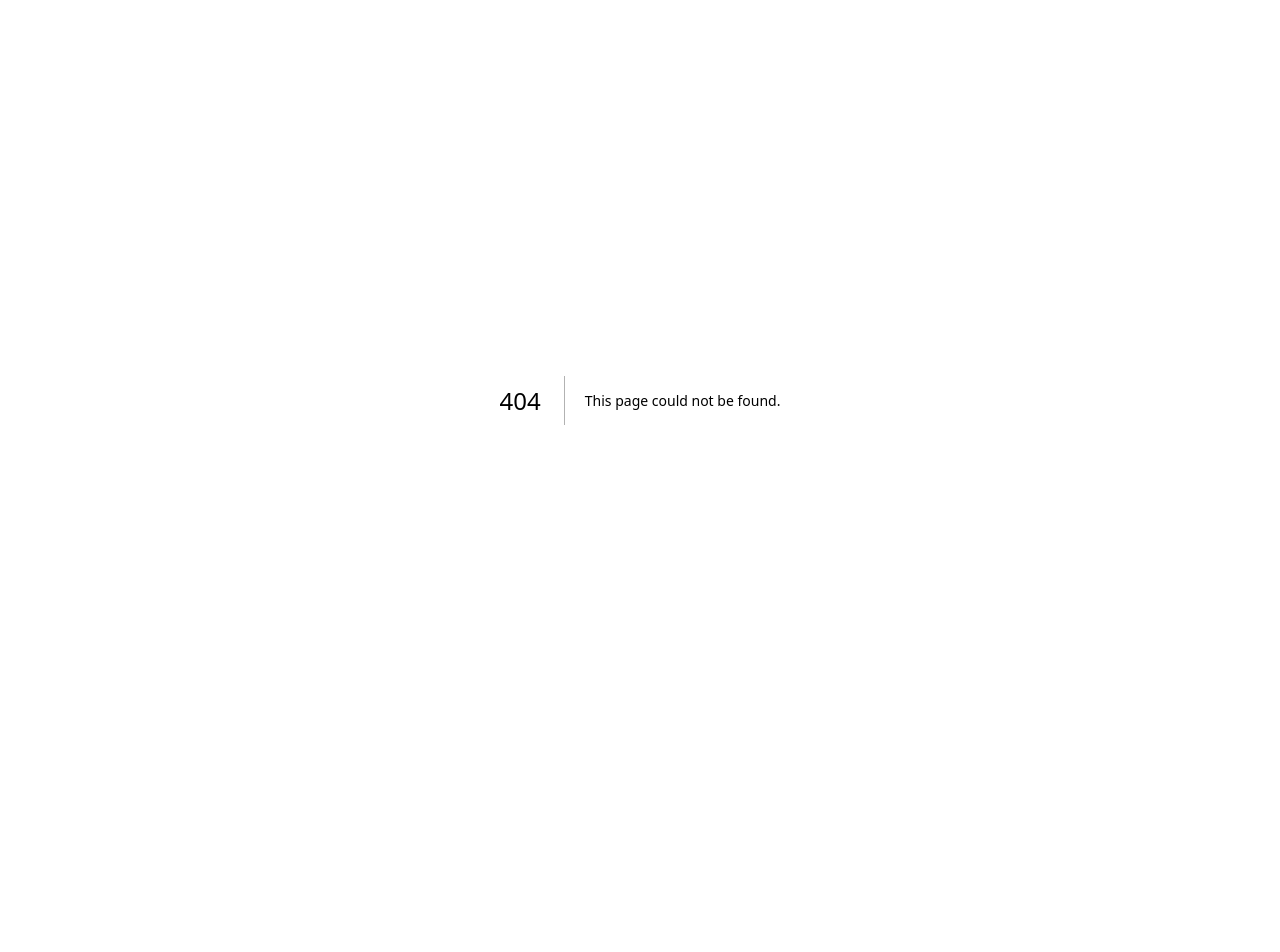
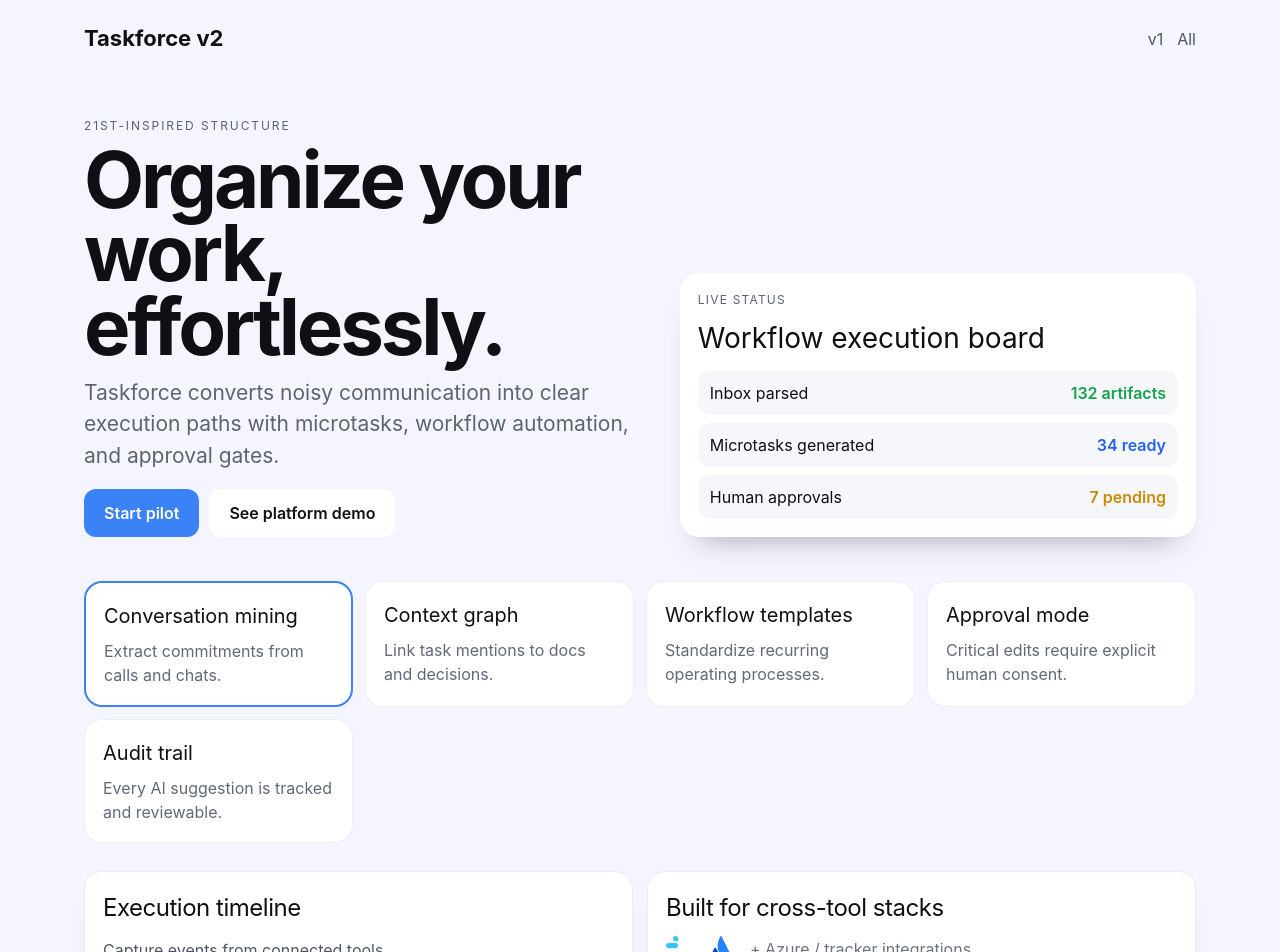
Before and after one commit to tokezooo/dat-analyst-dashboard-landings, a Next.js app: page /taskforce-v2 in a window 1280 px wide. Before the commit this address had no page. Shown: the top 952 px of the page. Before the commit the page ends 800 px from the top, so only its background shows below. Built offline with nearby package versions, Linux system fonts and the light colour scheme.

Commit message:
feat: add taskforce-v2 with 21st-inspired diversified layout

```diff
--- a/app/page.tsx
+++ b/app/page.tsx
@@ -12,6 +12,7 @@ const variants = [
   { href: "/v9-glass", name: "V9", shape: "Layered Panels" },
   { href: "/v10-playful", name: "V10", shape: "Storyboard Funnel" },
   { href: "/taskforce", name: "Taskforce", shape: "Project Landing" },
+  { href: "/taskforce-v2", name: "Taskforce V2", shape: "21st-inspired" },
 ];
 
 export default function LandingIndexPage() {
--- /dev/null
+++ b/app/taskforce-v2/page.tsx
@@ -0,0 +1,86 @@
+"use client";
+
+import Link from "next/link";
+
+const font = '-apple-system, BlinkMacSystemFont, "SF Pro Display", "SF Pro Text", "Segoe UI", Roboto, Helvetica, Arial, sans-serif';
+
+export default function TaskforceV2() {
+  return (
+    <main style={{ fontFamily: font, background: "#f4f5ff", color: "#101014", minHeight: "100vh" }}>
+      <div style={{ maxWidth: 1160, margin: "0 auto", padding: "0 24px 80px" }}>
+        <nav style={{ padding: "22px 0", display: "flex", justifyContent: "space-between", alignItems: "center" }}>
+          <div style={{ fontWeight: 700, fontSize: 22 }}>Taskforce v2</div>
+          <div style={{ display: "flex", gap: 14 }}>
+            <Link href="/taskforce" style={{ color: "#4b5563", textDecoration: "none" }}>v1</Link>
+            <Link href="/" style={{ color: "#4b5563", textDecoration: "none" }}>All</Link>
+          </div>
+        </nav>
+
+        <section style={{ display: "grid", gridTemplateColumns: "1.1fr 1fr", gap: 28, alignItems: "end", padding: "40px 0 34px" }}>
+          <div>
+            <p style={{ fontSize: 12, letterSpacing: ".16em", textTransform: "uppercase", color: "#596272" }}>21st-inspired structure</p>
+            <h1 style={{ fontSize: 78, lineHeight: .94, letterSpacing: "-.04em", margin: "8px 0 14px", fontWeight: 700 }}>Organize your work, effortlessly.</h1>
+            <p style={{ fontSize: 21, color: "#5d6470", maxWidth: 680 }}>
+              Taskforce converts noisy communication into clear execution paths with microtasks, workflow automation, and approval gates.
+            </p>
+            <div style={{ display: "flex", gap: 10, marginTop: 18 }}>
+              <button style={btn}>Start pilot</button><button style={{ ...btn, background: "#fff", color: "#111" }}>See platform demo</button>
+            </div>
+          </div>
+          <div style={{ background: "#fff", borderRadius: 20, padding: 18, boxShadow: "0 20px 30px -20px rgba(0,0,0,.35)" }}>
+            <p style={{ margin: 0, color: "#5b6270", fontSize: 12, letterSpacing: ".1em", textTransform: "uppercase" }}>Live status</p>
+            <h3 style={{ margin: "8px 0 0", fontSize: 28 }}>Workflow execution board</h3>
+            <div style={{ marginTop: 12, display: "grid", gap: 8 }}>
+              {[
+                ["Inbox parsed", "132 artifacts", "#16a34a"],
+                ["Microtasks generated", "34 ready", "#2563eb"],
+                ["Human approvals", "7 pending", "#ca8a04"],
+              ].map(([a, b, c]) => <div key={a} style={{ background: "#f6f7fb", borderRadius: 12, padding: "10px 12px", display: "flex", justifyContent: "space-between" }}><span>{a}</span><span style={{ color: c as string, fontWeight: 600 }}>{b}</span></div>)}
+            </div>
+          </div>
+        </section>
+
+        <section style={{ display: "grid", gridTemplateColumns: "repeat(auto-fit,minmax(220px,1fr))", gap: 12, marginTop: 10 }}>
+          {[
+            ["Conversation mining", "Extract commitments from calls and chats."],
+            ["Context graph", "Link task mentions to docs and decisions."],
+            ["Workflow templates", "Standardize recurring operating processes."],
+            ["Approval mode", "Critical edits require explicit human consent."],
+            ["Audit trail", "Every AI suggestion is tracked and reviewable."],
+          ].map(([t, d], i) => (
+            <article key={t} style={{ background: "white", borderRadius: 18, padding: 18, border: i===0?"2px solid #3b82f6":"1px solid #eceff3" }}>
+              <h3 style={{ margin: 0, fontSize: 20 }}>{t}</h3><p style={{ marginTop: 8, color: "#616977" }}>{d}</p>
+            </article>
+          ))}
+        </section>
+
+        <section style={{ marginTop: 28, display: "grid", gridTemplateColumns: "1fr 1fr", gap: 14 }}>
+          <div style={panel}><h3 style={h3}>Execution timeline</h3><ol style={{ color: "#4b5563", lineHeight: 1.8 }}><li>Capture events from connected tools</li><li>Generate ranked microtasks</li><li>Run workflow with evidence</li><li>Approve and sync back</li></ol></div>
+          <div style={panel}><h3 style={h3}>Built for cross-tool stacks</h3><div style={{ display: "flex", gap: 16, alignItems: "center", flexWrap: "wrap" }}><Slack /><Atlassian /><span style={{ color: "#6b7280" }}>+ Azure / tracker integrations</span></div></div>
+        </section>
+
+        <section style={{ marginTop: 26 }}>
+          <h2 style={h2}>Pricing</h2>
+          <div style={{ display: "grid", gridTemplateColumns: "repeat(3,1fr)", gap: 12 }}>
+            {[["Pilot","$990/mo","3 integrations + weekly support"],["Growth","$2,900/mo","5 teams + analytics + templates"],["Enterprise","Custom","Private deployment, SSO, SLA"]].map(([n,p,d],i)=><article key={n} style={{ ...panel, border: i===1?"2px solid #3b82f6":"1px solid #e9edf3"}}><p style={{margin:0,color:'#6b7280',textTransform:'uppercase',fontSize:12}}>{n}</p><p style={{fontSize:38,fontWeight:700,margin:'10px 0'}}>{p}</p><p style={{color:'#616977'}}>{d}</p><button style={{...btn,width:'100%',marginTop:14}}>{n==='Enterprise'?'Talk to sales':'Choose plan'}</button></article>)}
+          </div>
+        </section>
+
+        <section style={{ marginTop: 26 }}>
+          <h2 style={h2}>FAQ</h2>
+          <div style={{ display: "grid", gap: 8 }}>
+            {[["How fast is onboarding?","Typically 7–14 days for the first working workflow."],["Can we pilot one team?","Yes. Most customers start with product or ops."],["Does it replace Jira/Azure?","No, it orchestrates work and syncs back."]].map(([q,a])=> <details key={q} style={{...panel,padding:'14px 16px'}}><summary style={{fontWeight:600,cursor:'pointer'}}>{q}</summary><p style={{marginTop:8,color:'#616977'}}>{a}</p></details>)}
+          </div>
+        </section>
+      </div>
+    </main>
+  );
+}
+
+const btn: React.CSSProperties = { padding: "12px 20px", borderRadius: 12, background: "#3b82f6", color: "white", border: "none", fontWeight: 600 };
+const panel: React.CSSProperties = { background: "white", borderRadius: 18, padding: 18, border: "1px solid #e9edf3", boxShadow: "0 16px 24px -20px rgba(0,0,0,.4)" };
+const h2: React.CSSProperties = { fontSize: 36, margin: "0 0 10px", letterSpacing: "-.03em" };
+const h3: React.CSSProperties = { margin: "0 0 10px", fontSize: 24, letterSpacing: "-.02em" };
+
+function Slack(){return <svg width="26" height="26" viewBox="0 0 2447.6 2452.5"><path d="M897.4 0c-135.3.1-244.8 109.9-244.7 245.2-.1 135.3 109.5 245.1 244.8 245.2h244.8V245.2C1142.4 109.9 1032.8.1 897.4 0M897.4 654H244.8C109.5 654.1-.1 763.9 0 899.2c-.2 135.3 109.4 245.1 244.7 245.3h652.7c135.3-.1 244.9-109.9 244.8-245.2.1-135.4-109.5-245.2-244.8-245.3z" fill="#36c5f0"/></svg>}
+function Atlassian(){return <svg width="26" height="26" viewBox="0 0 256 256"><path d="M76 118c-4-4-10-4-13 1L1 245a7 7 0 0 0 6 10h88c3 0 5-1 6-4 19-39 8-98-25-133Z" fill="#0052CC"/><path d="M122 4c-35 56-33 117-10 163l42 84c1 3 4 4 7 4h87a7 7 0 0 0 7-10L134 4c-2-5-9-5-12 0Z" fill="#2681FF"/></svg>}
```
